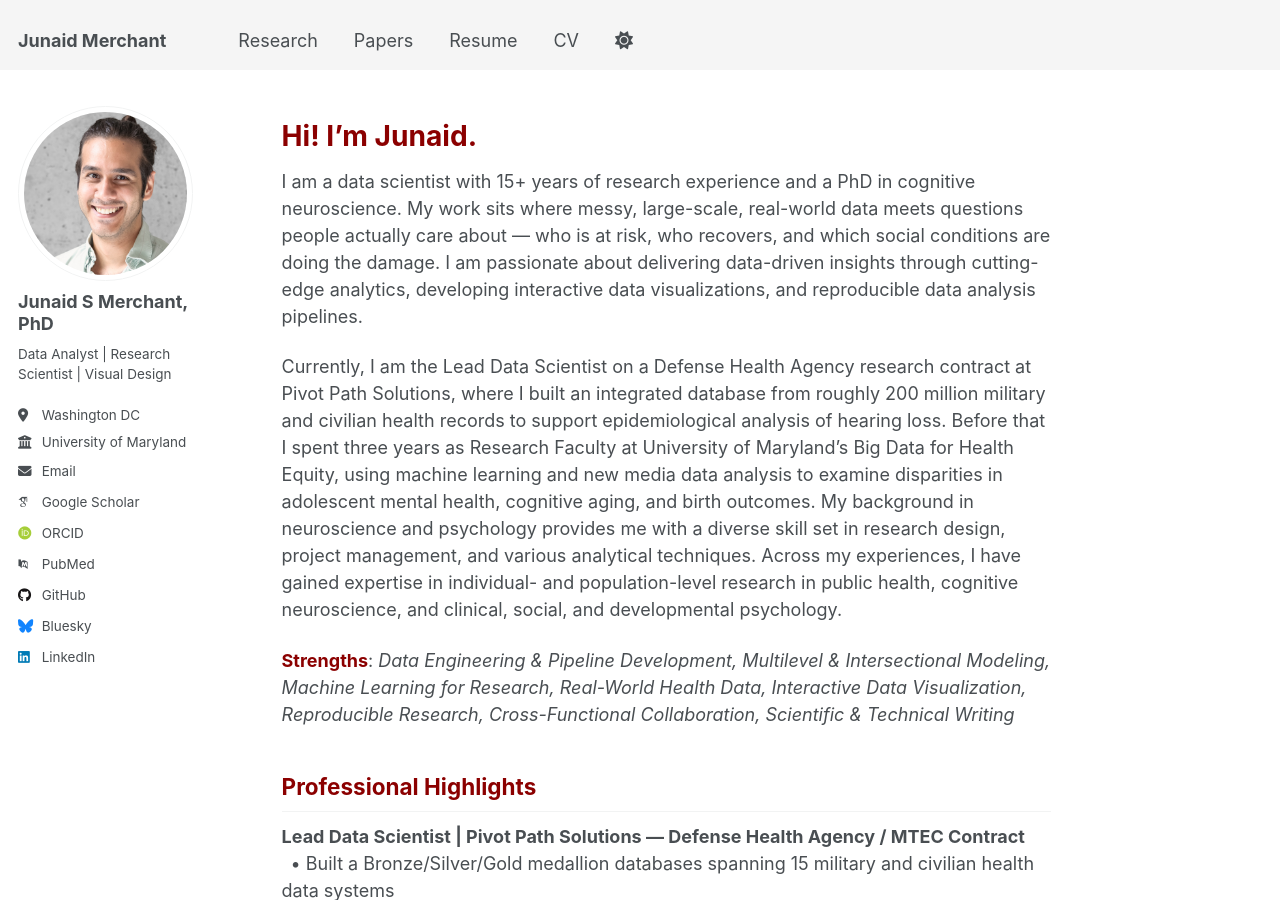
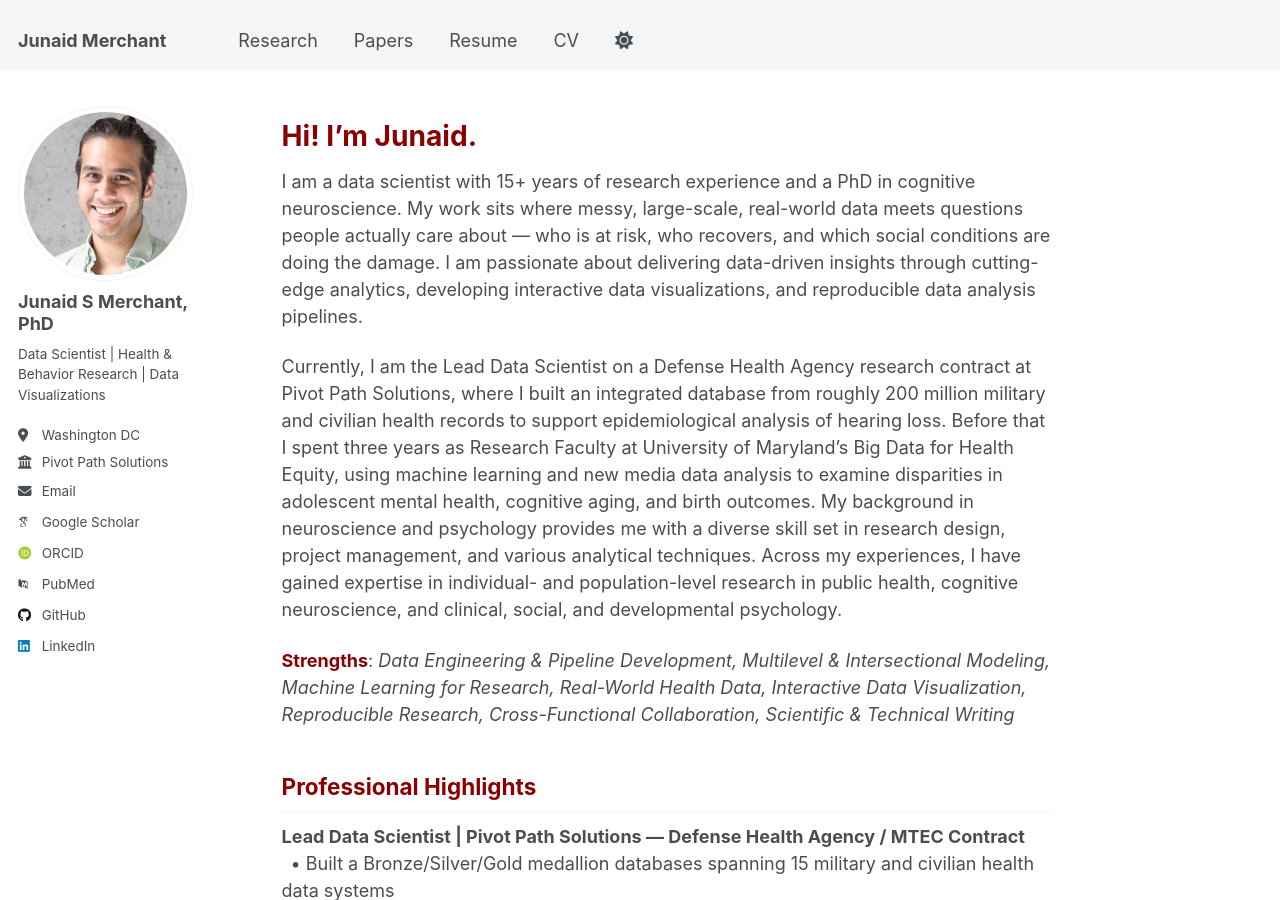
Before and after one commit to JunaidMerchant/JunaidMerchant.github.io, a Jekyll site: the page built from _pages/about.md, in a window 1280 px wide and 900 px high. Built offline with Jekyll 4.4.1, drawn with Linux system fonts in a browser that asks for light colours; some web fonts are replaced.

Commit message:
Update _config.yml

```diff
--- a/_config.yml
+++ b/_config.yml
@@ -12,7 +12,7 @@ site_theme               : "default"
 title                    : "Junaid Merchant"
 title_separator          : "-"
 name                     : &name "Junaid Merchant"
-description              : &description "Data Analyst | Research Scientist | Visual Design"
+description              : &description "Data Scientist | Health & Behavior Research | Data Visualizations"
 url                      : https://JunaidMerchant.github.io # the base hostname & protocol for your site e.g. "https://[your GitHub username].github.io"
 baseurl                  : "" # the subpath of your site, e.g. "/blog"
 repository               : "JunaidMerchant/JunaidMerchant.github.io"
@@ -25,15 +25,15 @@ author:
   avatar           : "profile.png"
   name             : "Junaid S Merchant, PhD"
   pronouns         : # example: "she/her"
-  bio              : "Data Analyst | Research Scientist | Visual Design"
+  bio              : "Data Scientist | Health & Behavior Research | Data Visualizations"
   location         : "Washington DC"
-  employer         : "University of Maryland"
+  employer         : "Pivot Path Solutions"
   uri              : # URL
   email            : "merchantjs@gmail.com"
 
   # Academic websites
   arxiv            : # URL - Update with the correct link to your profile
-  googlescholar    : "https://scholar.google.com/citations?user=MeX7UKIAAAAJ"
+  googlescholar    : "https://scholar.google.com/citations?user=D5wXfjoAAAAJ"
   impactstory      : # URL
   orcid            : "https://orcid.org/0000-0002-4315-6211"
   semantic         : # URL
@@ -50,7 +50,7 @@ author:
   stackoverflow    : # User number or user number and name (i.e., use "1" or "1/jeff-atwood")
 
   # Social media
-  bluesky          : "dingobuck.bsky.social" # Replace this with you Bluesky username
+  bluesky          : # Replace this with you Bluesky username
   facebook         : # Username
   flickr           : # Username
   foursquare       : # Username
```
